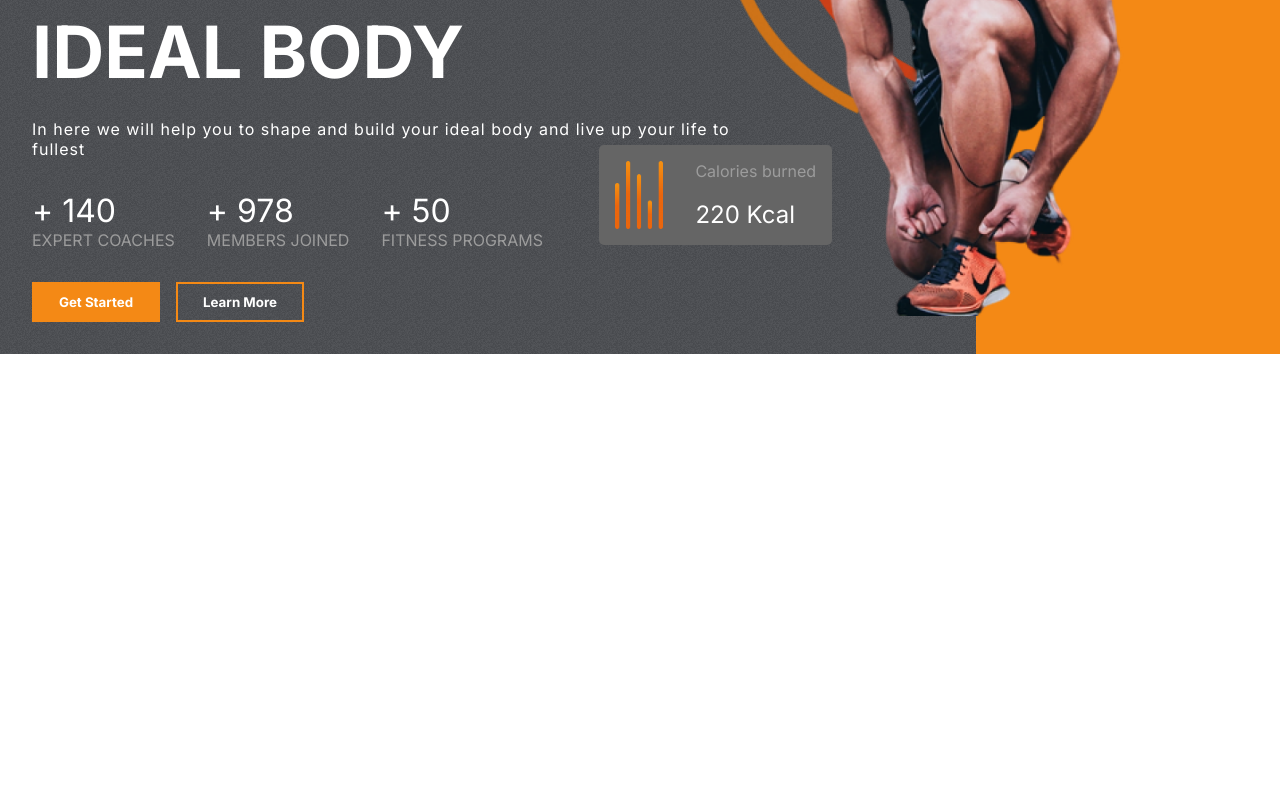
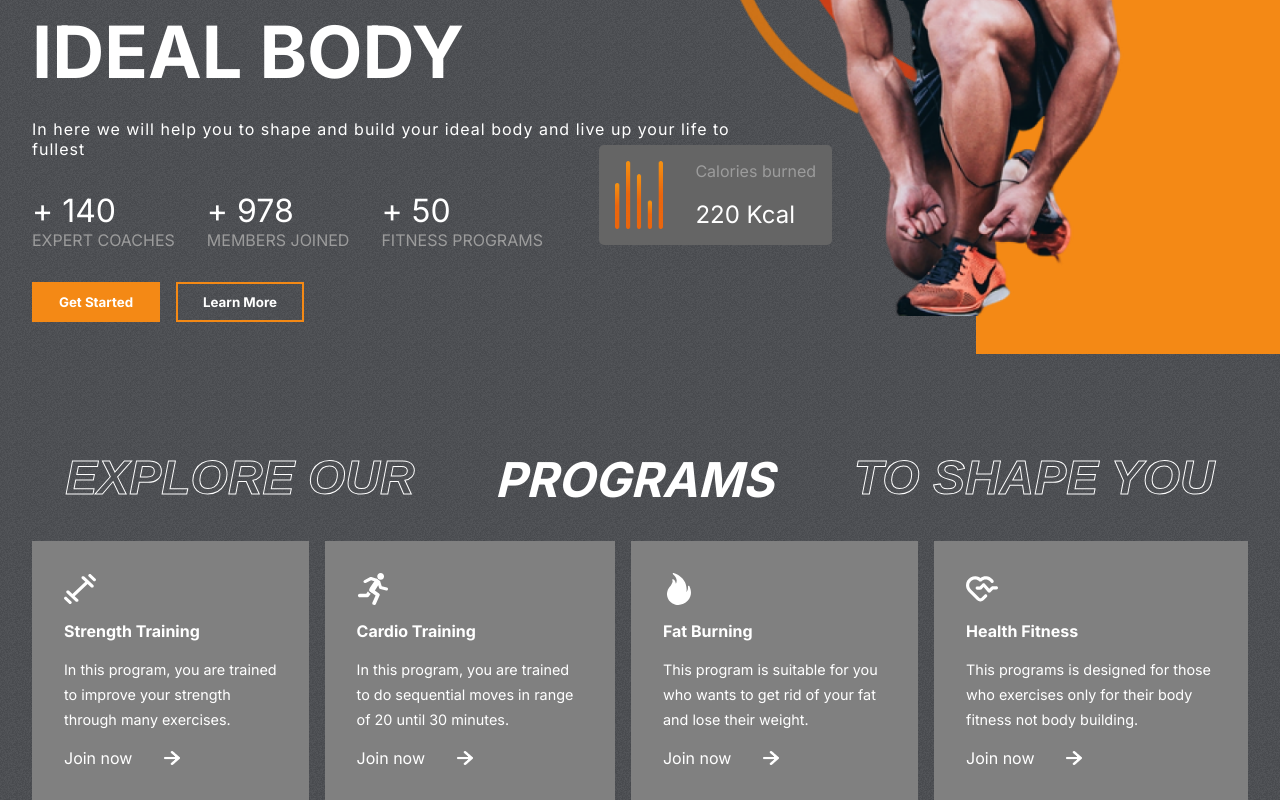
Before and after one commit to frederick486/FITCLUB, a React (Create React App) app in the folder FitClub-Starter/: page / in a window 1280 px wide. Shown: the part 367-1167 px from the top of the page. Before the commit the page ends 800 px from the top, so only its background shows below. Built offline with nearby package versions, Linux system fonts and the light colour scheme.

Commit message:
Composants <Programs/>

```diff
--- a/FitClub-Starter/package.json
+++ b/FitClub-Starter/package.json
@@ -15,6 +15,7 @@
     "react-onclickoutside": "^6.12.2",
     "react-scripts": "5.0.1",
     "react-scroll": "^1.8.7",
+    "uuid": "^9.0.0",
     "web-vitals": "^2.1.4"
   },
   "scripts": {
--- a/FitClub-Starter/src/App.js
+++ b/FitClub-Starter/src/App.js
@@ -1,9 +1,11 @@
 import './App.css';
 import Hero from './components/Hero/Hero';
+import Programs from './components/Programs/Programs';
 function App() {
   return (
     <div className="App">
       <Hero/>
+      <Programs/>
     </div>
   );
 }
--- a/FitClub-Starter/src/components/Hero/Hero.css
+++ b/FitClub-Starter/src/components/Hero/Hero.css
@@ -119,7 +119,7 @@
     background-color: var(--darkGrey);
     width: fit-content;
     padding: 1rem;
-    align-items: start;
+    align-items: flex-start;
     border-radius: 5px;
     position: absolute;
     right: 4rem;
--- /dev/null
+++ b/FitClub-Starter/src/components/Programs/Programs.css
@@ -0,0 +1,63 @@
+.Programs {
+    display: flex;
+    flex-direction: column;
+    gap: 2rem;
+    padding: 0 2rem;
+}
+
+.programs-header {
+    display: flex;
+    gap: 5rem;
+    font-weight: bold;
+    font-size: 3rem;
+    justify-content: center;
+    color: white;
+    text-transform: uppercase;
+    font-style: italic;
+}
+
+.program-categories {
+    display: flex;
+    gap: 1rem;
+}
+
+.category {
+    display: flex;
+    flex-direction: column;
+    background-color: gray;
+    padding: 2rem;
+    gap: 1rem;
+    color: white;
+    justify-content: space-between;
+}
+
+.category>:nth-child(1) {
+    width: 2rem;
+    height: 2rem;
+    fill: white;
+}
+
+.category>:nth-child(2) {
+    font-size: 1rem;
+    font-weight: bold;
+}
+
+.category>:nth-child(3) {
+    font-size: 0.9rem;
+    line-height: 25px;
+}
+
+.join-now {
+    display: flex;
+    align-items: center;
+    gap: 2rem;
+}
+
+.join-now>img {
+    width: 1rem;
+}
+
+.category:hover {
+    background: var(--planCard);
+    cursor: pointer;
+}
--- /dev/null
+++ b/FitClub-Starter/src/components/Programs/Programs.jsx
@@ -0,0 +1,37 @@
+import React from 'react'
+import './Programs.css'
+import {programsData} from '../../data/programsData'
+import RightArrow from '../../assets/rightArrow.png'
+import {v4 as uuidv4} from 'uuid'
+
+const Programs = () => {
+  return (
+    <div className="Programs" id="programs">
+        {/* header */}
+        <div className="programs-header">
+            <span className='stroke-text'>Explore our</span>
+            <span>Programs</span>
+            <span className='stroke-text'>to shape you</span>
+        </div>
+
+        <div className="program-categories">
+            {programsData.map((program) => (
+                <div
+                    key={uuidv4()}
+                    className="category"
+                >
+                    {program.image}
+                    <span>{program.heading}</span>
+                    <span>{program.details}</span>
+                    <div className="join-now">
+                        <span>Join now</span>
+                        <img src={RightArrow} alt="" />
+                    </div>
+                </div>
+            ))}
+        </div>
+    </div>
+  )
+}
+
+export default Programs
```
Also changed, not shown: 2 other files (tests, documents, lock files or other folders).
